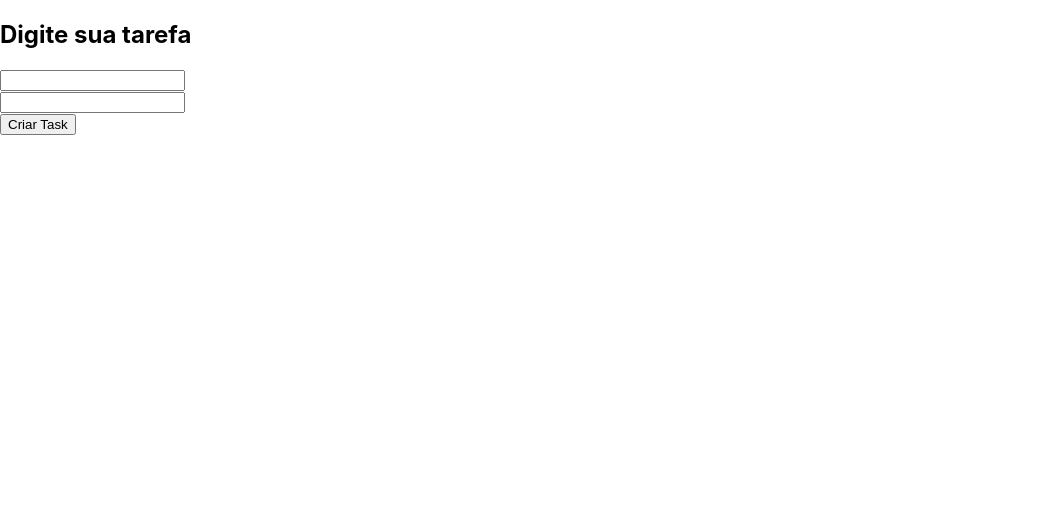
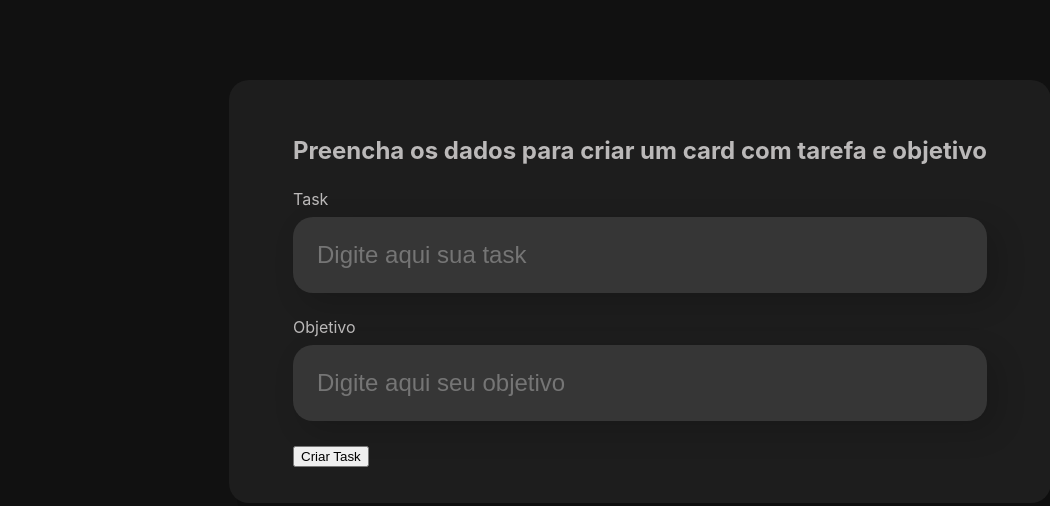
Before and after one commit to Laizacatafesta/To-do-List, a JavaScript app in the folder front-end/: page / in a window 1280 px wide. Shown: the top 506 px of the page, without its empty margins (0-1050 px from the left). Built offline with nearby package versions, Linux system fonts and the light colour scheme; the HTML template or start-up script is replaced by a standard one.

Commit message:
added style to the forms

```diff
--- a/front-end/src/Componentes/CampoTexto/CampoTexto.css
+++ b/front-end/src/Componentes/CampoTexto/CampoTexto.css
@@ -0,0 +1,19 @@
+.campo-texto {
+    margin: 24px 0;
+}
+
+.campo-texto label {
+    display: block;
+    margin-bottom: 8px;
+}
+
+.campo-texto input {
+    background-color: #363636;
+    box-shadow: 10px 10px 30px rgba(0, 0, 0, 0.16);
+    width: 100%;
+    border: none;
+    border-radius: 20px;
+    font-size: 24px;
+    padding: 24px;
+    box-sizing: border-box;
+}
--- a/front-end/src/Componentes/CampoTexto/index.js
+++ b/front-end/src/Componentes/CampoTexto/index.js
@@ -1,8 +1,10 @@
+import "./CampoTexto.css"
 const CampoTexto = (props) => {
+
         return (
-            <div>
-                <label></label>
-                <input></input>
+            <div className="campo-texto">
+                <label>{props.label}</label>
+                <input placeholder={props.placeholder}/>
             </div>
     )
 }
--- a/front-end/src/Componentes/Form/Form.css
+++ b/front-end/src/Componentes/Form/Form.css
@@ -0,0 +1,18 @@
+body {
+    background-color: #111111;
+}
+.formulario {
+    display: flex;
+    justify-content: center;
+    margin: 80px 0;
+    background-color: #111111;
+}
+
+.formulario form {
+    color: #bbb9b9;
+    max-width: 80%;
+    background-color: #1d1d1d;
+    border-radius: 20px;
+    padding: 36px 64px;
+    box-shadow: 8px 16px rgba(0, 0, 0, 0.18);
+}
--- a/front-end/src/Componentes/Form/index.js
+++ b/front-end/src/Componentes/Form/index.js
@@ -1,13 +1,13 @@
 import CampoTexto from "../CampoTexto"
+import "./Form.css"
 
 const Form = (props) => {
-    return(
-        <section>
+    return (
+        <section className="formulario">
             <form>
-                <h2>Digite sua tarefa</h2>
+                <h2>Preencha os dados para criar um card com tarefa e objetivo</h2>
                 <CampoTexto label="Task" placeholder="Digite aqui sua task"/>
-                <CampoTexto label="Goal" placeholder="Digite aqui seu objetivo"/>
-
+                <CampoTexto label="Objetivo" placeholder="Digite aqui seu objetivo"/>
                 <button>Criar Task</button>
             </form>
         </section>
```
